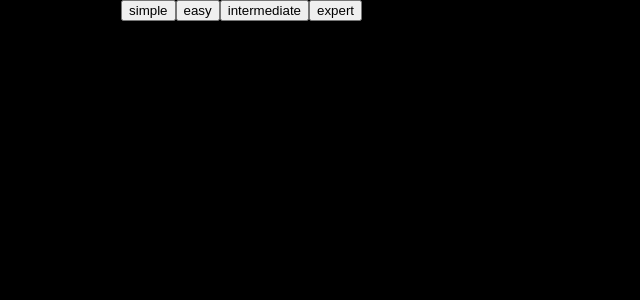
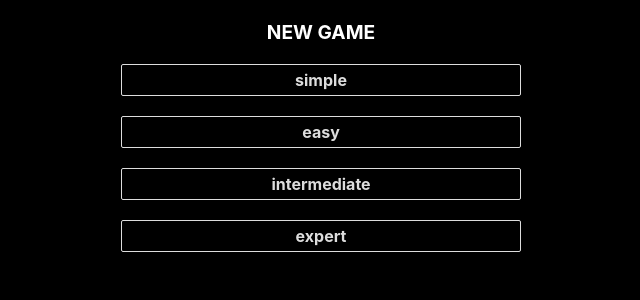
Before and after one commit to zhdanjj/sudoku, a Vue app: page / in a window 1280 px wide. Shown: the top 300 px of the page, without its empty margins (319-959 px from the left). Built offline with nearby package versions, Linux system fonts and the light colour scheme.

Commit message:
Changed buttons styles

```diff
--- a/src/components/App.vue
+++ b/src/components/App.vue
@@ -1,8 +1,10 @@
 <template>
   <div class="game">
     <div class="new-game-splash" v-if="!grid">
+      <div class="new-game-label">New game</div>
       <button
         v-for="level in ['simple', 'easy', 'intermediate', 'expert']"
+        class="btn new-game-btn"
         :key="level"
         @click="createGame(level)"
       >
@@ -37,7 +39,7 @@
       </div>
     </div>
     <div class="controls" v-if="grid">
-      <button class="show-toolbar" @click="isToolbarVisible = !isToolbarVisible">
+      <button class="btn show-toolbar" @click="isToolbarVisible = !isToolbarVisible">
         {{ isToolbarVisible ? '-' : '+' }}
       </button>
       <div class="pads-container" v-if="!isToolbarVisible">
@@ -65,9 +67,9 @@
         </div>
       </div>
       <div class="toolbar" v-if="isToolbarVisible">
-        <button @click="startNewGame()">New game</button>
-        <button @click="fillCandidates()">Fill candidates</button>
-        <button @click="removeInvalidCandidates()">Remove invalid candidates</button>
+        <button class="btn" @click="startNewGame()">New game</button>
+        <button class="btn" @click="fillCandidates()">Fill candidates</button>
+        <button class="btn" @click="removeInvalidCandidates()">Remove invalid candidates</button>
       </div>
     </div>
   </div>
--- a/src/styles.scss
+++ b/src/styles.scss
@@ -12,9 +12,23 @@ $valueBtnColor: green;
 body {
   margin: 0;
   background: #000;
+  font-family: -apple-system, Arial, sans-serif;
   // position: fixed;
   // width: 100%;
   // height: 100%;
+}
+
+.btn {
+  display: inline-block;
+  -webkit-appearance: none;
+  background: transparent;
+  color: inherit;
+  font: inherit;
+  border: 1px solid;
+  font-weight: bold;
+  border-radius: 2px;
+  padding: 5px 10px;
+  color: #aaa;
 }
 
 .game {
@@ -239,3 +253,22 @@ body {
   flex-direction: column;
   max-width: 150px;
 }
+
+.new-game-label {
+  color: #fff;
+  margin: 20px 0;
+  text-align: center;
+  font-weight: bold;
+  text-transform: uppercase;
+  font-size: 120%;
+}
+
+.new-game-btn {
+  display: block;
+  width: 100%;
+  color: #ddd;
+
+  & + & {
+    margin-top: 20px;
+  }
+}
```
Also changed, not shown: 2 other files (tests, documents, lock files or other folders).
